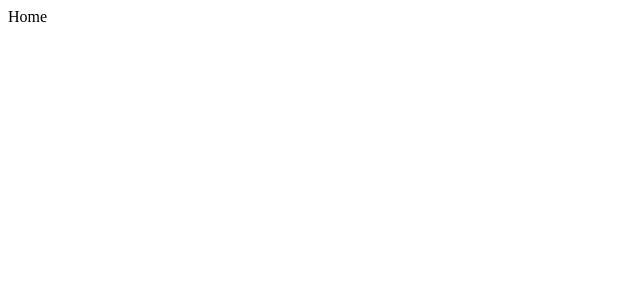
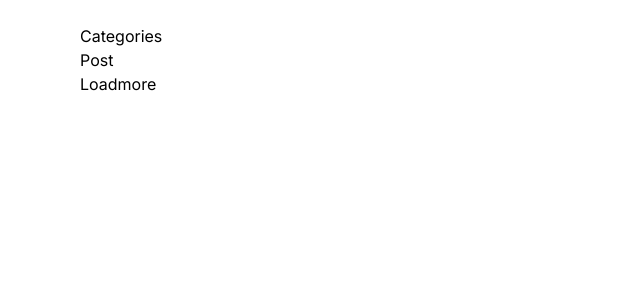
Before and after one commit to maf256/next13_flexibble, a Next.js app: page / in a window 1280 px wide. Shown: the top 300 px of the page, without its empty margins (0-640 px from the left). Built offline with nearby package versions, Linux system fonts and the light colour scheme.

Commit message:
Changed tailwind.config and added commond.types.ts

```diff
--- a/app/layout.tsx
+++ b/app/layout.tsx
@@ -1,3 +1,6 @@
+import "./globals.css";
+
+
 export const metadata = {
   title: 'Next.js',
   description: 'Generated by Next.js',
--- a/app/page.tsx
+++ b/app/page.tsx
@@ -1,7 +1,11 @@
 
 const Home = () => {
   return (
-    <div>Home</div>
+    <section className="flex-start flex-xol paddings mb-16">
+        <h1>Categories</h1>
+        <h1>Post</h1>
+        <h1>Loadmore</h1>
+    </section>
   )
 }
 
--- a/tailwind.config.js
+++ b/tailwind.config.js
@@ -7,12 +7,30 @@ module.exports = {
   ],
   theme: {
     extend: {
-      backgroundImage: {
-        'gradient-radial': 'radial-gradient(var(--tw-gradient-stops))',
-        'gradient-conic':
-          'conic-gradient(from 180deg at 50% 50%, var(--tw-gradient-stops))',
+      colors: {
+        'nav-border': '#EBEAEA',
+        'light-white': '#FAFAFB',
+        'light-white-100': '#F1F4F5',
+        'light-white-200': '#d7d7d7',
+        'light-white-300': '#F3F3F4',
+        'light-white-400': '#E2E5F1',
+        'light-white-500': '#E4E4E4',
+        gray: '#4D4A4A',
+        'gray-100': '#3d3d4e',
+        'black-100': '#252525',
+        'primary-purple': '#9747FF',
+        'gray-50': '#D9D9D9',
       },
+      boxShadow: {
+        menu: '0px 159px 95px rgba(13,12,34,0.01), 0px 71px 71px rgba(13,12,34,0.02), 0px 18px 39px rgba(13,12,34,0.02), 0px 0px 0px rgba(13,12,34,0.02)',
+      },
+      screens: {
+        'xs': '400px',
+      },
+      maxWidth: {
+        '10xl': '1680px'
+      }
     },
   },
   plugins: [],
-}
+};
```
Also changed, not shown: common.types.ts (added, +63 -0 lines), 1 other file (tests, documents, lock files or other folders).
